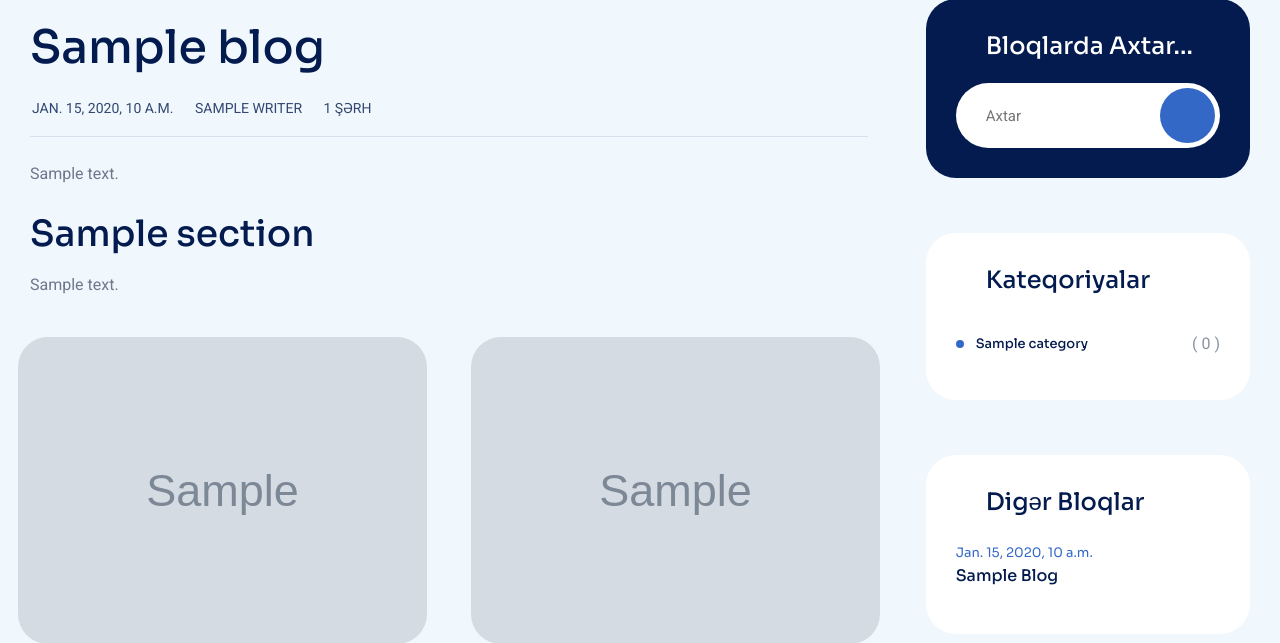
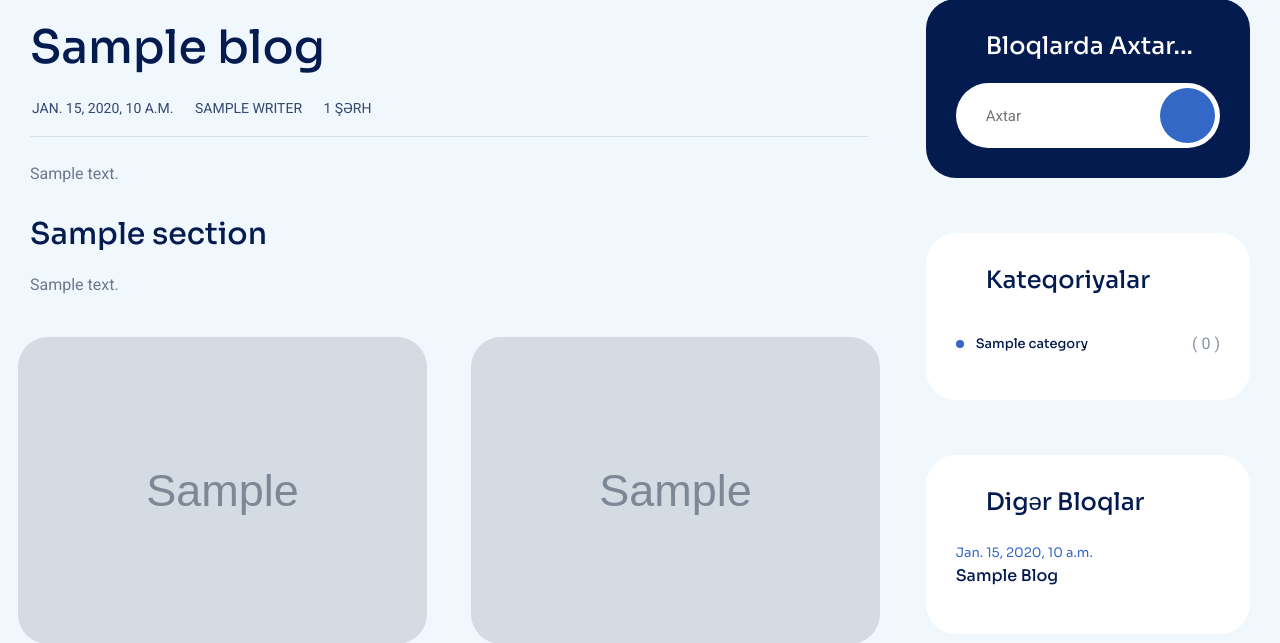
Before and after one commit to NicatDev/clinic_harmony, a Django app: template templates/blog-details.html in a window 1280 px wide. Shown: the part 181-824 px from the top of the page. Run offline with Django 5.2, Linux system fonts and the light colour scheme; tables that the repository leaves empty hold one stand-in row (values such as "Sample post"); the template is opened without the code that fills it: values that come from a table or form of the project are taken from there, most other values are stand-ins (such as "Sample title", 1, 10 or a date in 2020); grey boxes marked "Sample" are stand-in pictures; data that the repository does not hold is empty; some libraries are stand-ins or nearby versions.

Commit message:
i hope it is last commit

```diff
--- a/templates/blog-details.html
+++ b/templates/blog-details.html
@@ -76,7 +76,7 @@
 
 											<div class="pbmit-entry-content">
 
-												<h1 class="mb-3 pbmit-title">{{ blog.title }}</h1>
+												<h1 class="mb-3 service_title">{{ blog.title }}</h1>
 												<div class="pbmit-blog-meta pbmit-blog-meta-top">
 													<span class="pbmit-meta pbmit-meta-date">
 														<i class="pbmit-base-icon-calendar-3"></i>
@@ -98,7 +98,7 @@
 												<p>{{ blog.content }}</p>
 
 												{% for section in blog.blogSections.all %}
-													<h3 class="mb-3 pbmit-title">{{ section.title }}</h3>
+													<h3 class="mb-3 service_section_title">{{ section.title }}</h3>
 													<p>{{ section.content }}</p>
 													{% if section.image %}
 													<div class="pbmit-block-columns row">
```
